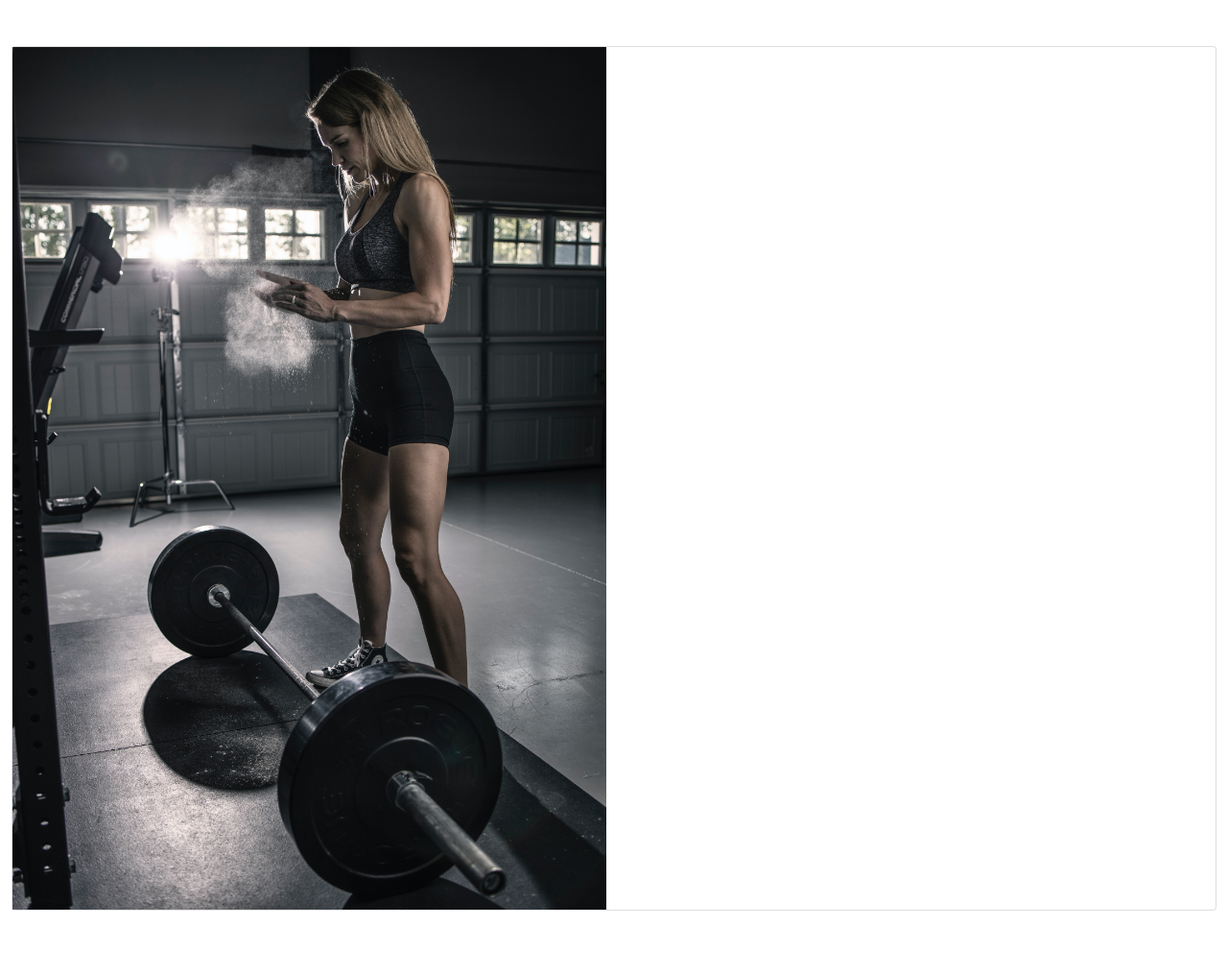
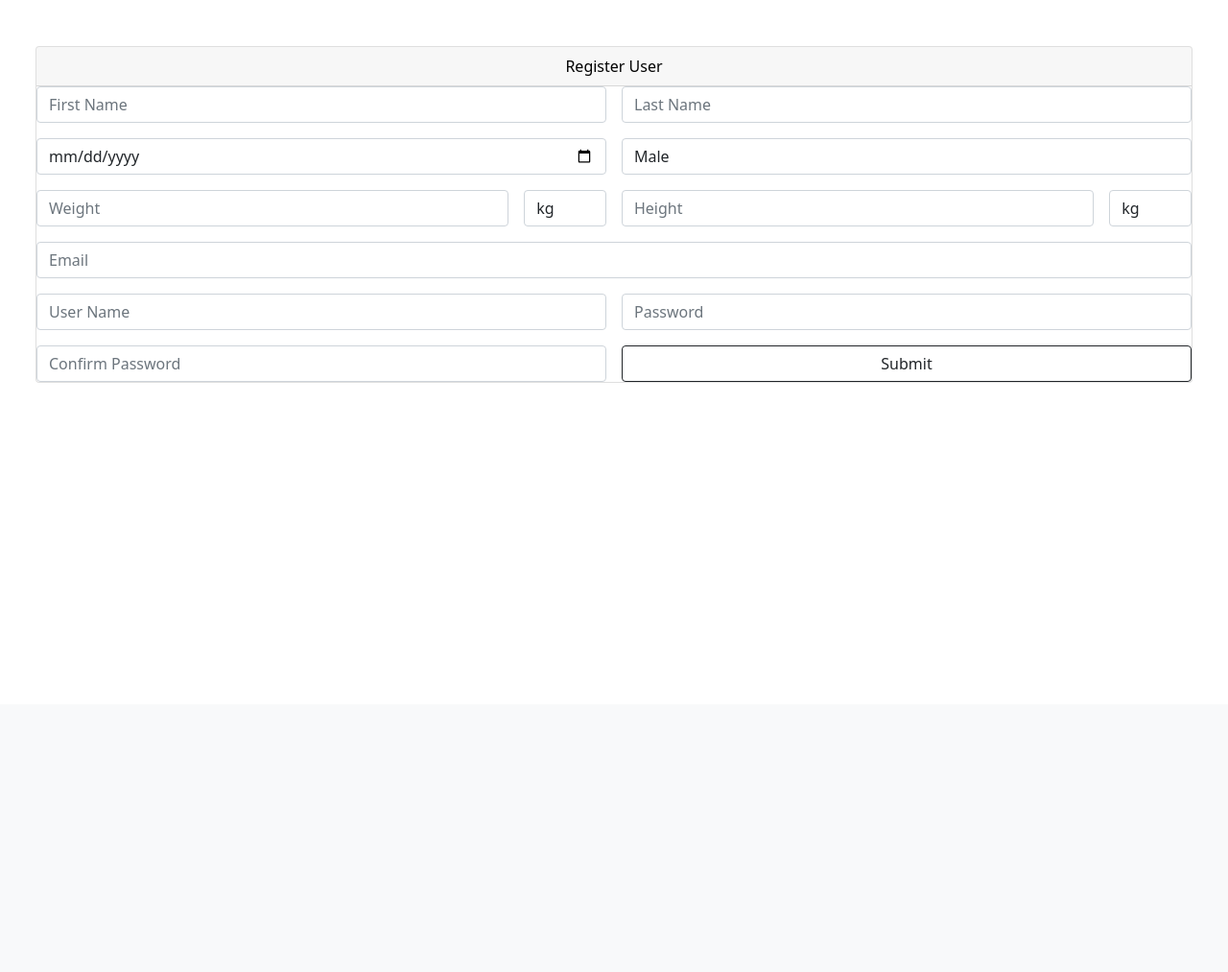
Before and after one commit to Drenaline123/Fitness, a Flask app: page /register in a window 1280 px wide. Shown: the part 66-1079 px from the top of the page at 96% size. After the commit the page ends 465 px from the top, so only its background shows below. Run offline with Flask 2, Linux system fonts and the light colour scheme; parts of the project's set-up code (start-up, migrations or seed data) failed here and were passed over.

Commit message:
Contruction of registration form including some front end validation and layout

```diff
--- a/app.py
+++ b/app.py
@@ -2,14 +2,25 @@ from flask import Flask, flash, redirect, render_template, request, session, url
 from flask_session import Session
 from tempfile import mkdtemp
 from werkzeug.security import check_password_hash, generate_password_hash
-from wtforms import Form, StringField, validators
+from wtforms import Form, StringField, validators, DateField, EmailField, IntegerField, SelectField, PasswordField
 
 # Configure application
 app = Flask(__name__)
 
-class UserRegistrationForm(FORM):
+class UserRegistrationForm(Form):
     first_name = StringField("First name", validators=[validators.InputRequired()])
     uname = StringField("User name", validators=[validators.InputRequired()])
+    last_name= StringField("Last Name", validators=[validators.InputRequired()])
+    dob = DateField("DOB", validators=[validators.InputRequired()])
+    email= EmailField("Email", validators=[validators.InputRequired()])
+    height = IntegerField("Height", validators=[validators.InputRequired()])
+    weight = IntegerField("Weight", validators=[validators.InputRequired()])
+    gender = SelectField("Gender", choices=["Male", "Female", "Other", "Prefer not to answer"])
+    weight_unit = SelectField("Weight unit", choices=["kg", "lb"])
+    height_unit = SelectField("Height unit", choices=["cm", "ft/in"])
+    password = PasswordField("Password", validators=[validators.InputRequired()])
+    confirm = PasswordField("Confirm", validators=[validators.InputRequired()])
+
 # Ensure templates are auto-reloaded
 app.config["TEMPLATES_AUTO_RELOAD"] = True
 
@@ -29,5 +40,8 @@ def index():
 
 
 @app.route("/register", methods=["POST", "GET"])
-def resgister():
-    return render_template("register.html")
+def register():
+    form = UserRegistrationForm(request.form)
+    return render_template("register.html", form=form)
+
+app.run(host="0.0.0.0", port=50100, debug=True)
--- a/static/styles.css
+++ b/static/styles.css
@@ -3,7 +3,16 @@ nav .navbar-brand .blue
 {
     color: #033984;
 }
+.card-header
+{
+    color: black;
+}
 
+.card
+{
+    margin-left: 25px;
+    margin-right: 25px;
+}
 #header
 {
     background-color: dodgerblue;
--- a/templates/register.html
+++ b/templates/register.html
@@ -1,18 +1,46 @@
 {% extends "layout.html" %}
 
+{% macro render_input(field, col, showErrors="true")%}
+    <div class="col-{{col}}">
+            {{ field(**kwargs)|safe }}
+        {% if showErrors=="true" and field.errors %}
+        <ul class="errors">
+        {% for error in field.errors %}
+            <li>{{ error}}</li>
+        {% endfor %}
+        </ul>
+        {% endif %}
+    </div>
+{% endmacro %}
+
 {% block title %}
-    Apology
+    Register
 {% endblock %}
 
 {% block main %}
-<div class="card mb-3">
-    <div class="row g-3">
-        <div class="col-6">
-            <img class="img-fluid" src="static/alexander-jawfox-Kl2t5U6Gkm0-unsplash.jpg">
-        </div>
-        <div class="col-6">
-
+<div class="card">
+    <div class="card-header">
+        Register User
+    </div>
+<form class="row g-3">
+    {{render_input(form.first_name, 6, class="form-control", placeholder="First Name")}}
+    {{render_input(form.last_name, 6, class="form-control", placeholder="Last Name")}}
+    {{render_input(form.dob, 6, class="form-control")}}
+    {{render_input(form.gender, 6, class="form-control")}}
+    {{render_input(form.weight, 5, class="form-control", placeholder="Weight")}}
+    {{render_input(form.weight_unit, 1, class="form-control")}}
+    {{render_input(form.height, 5, class="form-control", placeholder="Height")}}
+    {{render_input(form.weight_unit, 1, class="form-control")}}
+    {{render_input(form.email, 12, class="form-control", placeholder="Email")}}
+    {{render_input(form.uname, 6, class="form-control", placeholder="User Name")}}
+    {{render_input(form.password, 6, class="form-control", placeholder="Password")}}
+    {{render_input(form.confirm, 6, class="form-control", placeholder="Confirm Password")}}
+    <div class ="col-6">
+        <div class="d-grid gap-2">
+            <button class="btn btn-outline-dark" type="submit">Submit</button>
         </div>
     </div>
+</form>
 </div>
+
 {% endblock %}
```
